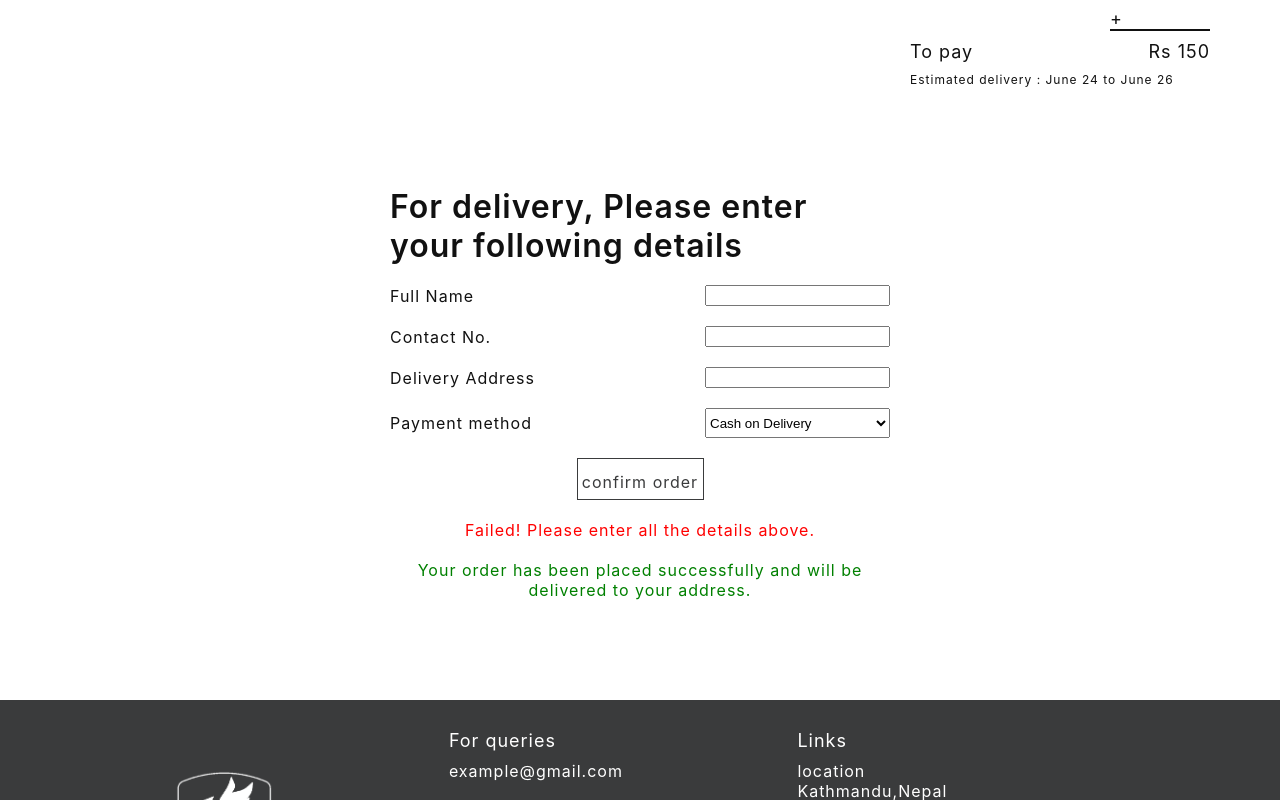
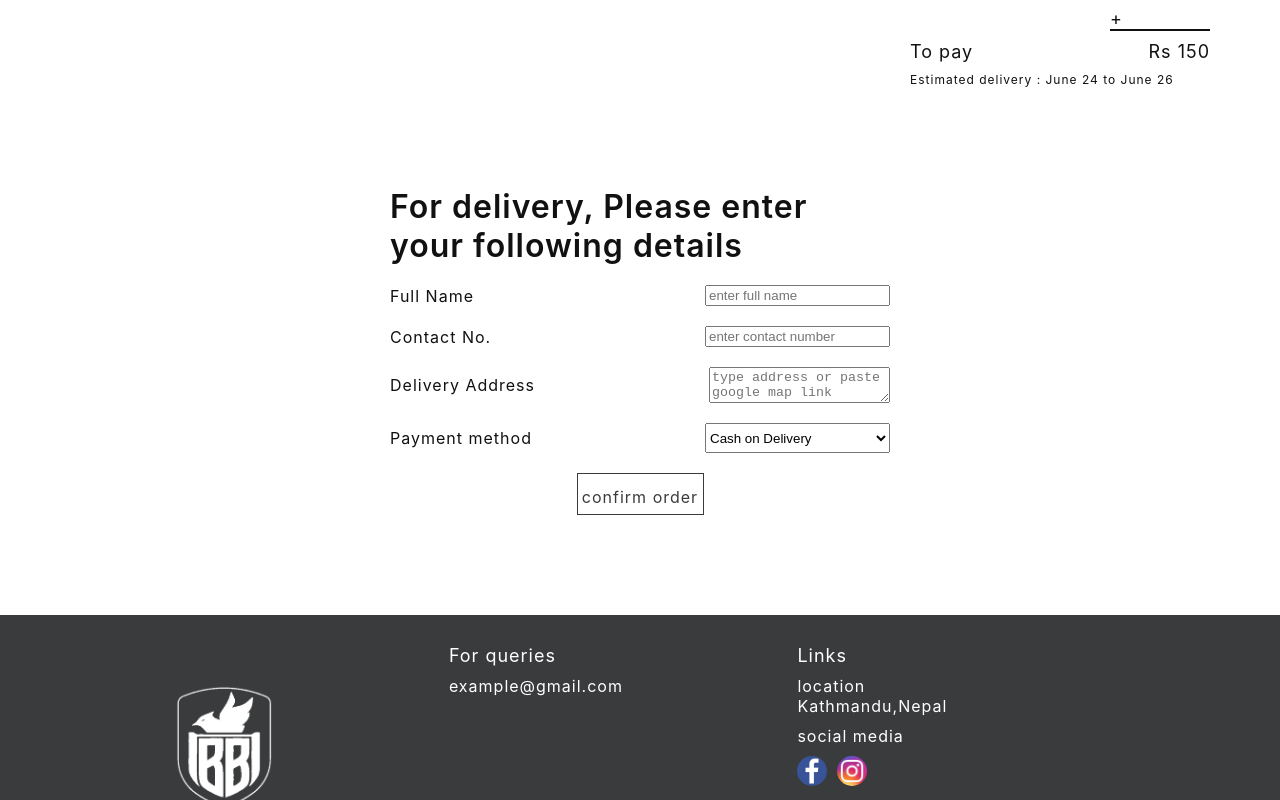
Before and after one commit to AnupRijal123/bag_shopping_website, a React (Create React App) app: page /confirm-order in a window 1280 px wide. Shown: the part 469-1269 px from the top of the page. Built offline with nearby package versions, Linux system fonts and the light colour scheme.

Commit message:
Completed form field value and confirm button

```diff
--- a/src/components/CardSection.js
+++ b/src/components/CardSection.js
@@ -4,12 +4,9 @@ import { useNavigate } from 'react-router';
 function CardSection(props) {
 
     const navigate = useNavigate();
-    console.log(props);
-    console.log(props.cardItemsArray);
+
 
     function goToItemDescription(itemId, itemCategory) {
-        console.log('card clicked');
-        console.log(itemId);
         navigate(`/category/${itemCategory}/${itemId}`);
     }
 
--- a/src/components/Cart.js
+++ b/src/components/Cart.js
@@ -3,7 +3,6 @@ import { useEffect, useState } from 'react';
 import { useNavigate } from 'react-router';
 
 function Cart(props) {
-    // console.log(props);
     const navigate = useNavigate();
     const [cartItemsArray, setCartItemsArray] = useState([]);
     useEffect(() => {
@@ -21,31 +20,29 @@ function Cart(props) {
     }, []);
 
     function goToItemDescriptionPage(itemID, itemCategory) {
-        console.log('clicked');
         props.closeCart();
         navigate(`/category/${itemCategory}/${itemID}`);
     }
 
 
     function handleCancelItem(value) {
-        console.log('cancel clicked', value);
         const filteredCartItemsArray = cartItemsArray.filter((item) => {
 
             return item !== cartItemsArray[value];
 
         });
 
-        console.log(filteredCartItemsArray);
         localStorage.setItem('cart-items', JSON.stringify(filteredCartItemsArray));
     }
 
 
     function handleCheckout() {
 
+        navigate('/confirm-order');
+
         //get confirm-order array from localStorage and add cart item that array and set final array to localStorage
 
         const confirmOrderArray = JSON.parse(localStorage.getItem('confirm-item-details'));
-        console.log(confirmOrderArray);
 
         if (confirmOrderArray === null) {
             localStorage.setItem('confirm-item-details', JSON.stringify(cartItemsArray))
@@ -83,7 +80,7 @@ function Cart(props) {
 
                     {
                         cartItemsArray.map((item, index) => (
-                            <div key={item.id} className="order-item">
+                            <div key={index} className="order-item">
 
                                 <div onClick={() => { goToItemDescriptionPage(item.id, item.category) }} className="order-item-left-container cursor-pointer">
                                     <img className="order-item-image" src={require('../assets/images/bannerimage.jpg')} alt="item-image" />
--- a/src/components/Navbar.js
+++ b/src/components/Navbar.js
@@ -41,7 +41,6 @@ function Navbar() {
     }
 
     function handleCartClick() {
-        console.log('cart clicked');
         setIsCartClicked(true);
     }
 
--- a/src/pages/CategoryListingPage.js
+++ b/src/pages/CategoryListingPage.js
@@ -5,7 +5,6 @@ import { useEffect } from 'react';
 
 function CategoryListingPage() {
     const urlCategory = useParams();
-    console.log(urlCategory);
 
     const categoryArray = [
         {
--- a/src/pages/ConfirmOrderPage.js
+++ b/src/pages/ConfirmOrderPage.js
@@ -5,6 +5,15 @@ import { useState, useEffect } from 'react';
 function ConfirmOrderPage() {
 
     const navigate = useNavigate();
+
+    const [fullName, setFullName] = useState('');
+    const [contactNumber, setContactNumber] = useState('');
+    const [deliveryAddress, setDeliveryAddress] = useState('');
+    const [showErrorMessage, setShowErrorMessage] = useState(false);
+    const [showSuccessMessage, setShowSuccessMessage] = useState(false);
+
+
+
     const [orderItemsArray, setOrderItemsArray] = useState([]);
 
     const totalPrice = orderItemsArray.reduce((total, item) => {
@@ -52,22 +61,34 @@ function ConfirmOrderPage() {
 
     }, []);
 
+    useEffect(() => {
+
+        if (fullName.length !== 0 && contactNumber.length !== 0 && deliveryAddress.length !== 0) {
+            setShowErrorMessage(false);
+        }
+
+    }, [fullName, contactNumber, deliveryAddress]);
+
     function goToItemDescriptionPage(itemID, itemCategory) {
-        console.log('clicked');
         navigate(`/category/${itemCategory}/${itemID}`);
     }
 
-    console.log(orderItemsArray);
     function handleCancelItem(value) {
-        console.log('cancel clicked', value);
         const filteredOrderItem = orderItemsArray.filter((item, index) => {
             return index !== value;
         });
-
-        console.log(filteredOrderItem);
-        setOrderItemsArray(filteredOrderItem);
         //replacing localstorage order array with this filtered array
         localStorage.setItem('confirm-item-details', JSON.stringify(filteredOrderItem));
+    }
+
+    function handleConfirmOrder() {
+        console.log('confirmed clicked');
+        //if any of form field is empty showing error message
+        if (fullName.length === 0 || contactNumber.length === 0 || deliveryAddress.length === 0) {
+            setShowErrorMessage(true);
+        } else {
+            setShowSuccessMessage(true);
+        }
     }
 
 
@@ -84,7 +105,7 @@ function ConfirmOrderPage() {
 
                             {
                                 orderItemsArray.map((item, index) => (
-                                    <div key={item.id} className="order-item">
+                                    <div key={index} className="order-item">
 
                                         <div onClick={() => { goToItemDescriptionPage(item.id, item.category) }} className="order-item-left-container cursor-pointer">
                                             <img className="order-item-image" src={require('../assets/images/bannerimage.jpg')} alt="item-image" />
@@ -138,19 +159,39 @@ function ConfirmOrderPage() {
 
                 <div className="customer-information-input-container">
                     <h1 className="black-text">For delivery, Please enter your following details</h1>
+
                     <div className="customer-input-row">
                         <p className="black-text">Full Name</p>
-                        <input type="text" />
+                        <input type="text"
+                            value={fullName}
+                            placeholder="enter full name"
+                            onChange={(event) => {
+                                setFullName(event.target.value);
+                            }}
+                        />
                     </div>
 
                     <div className="customer-input-row">
                         <p className="black-text">Contact No.</p>
-                        <input type="tel" />
+                        <input
+                            type="tel"
+                            value={contactNumber}
+                            placeholder="enter contact number"
+                            onChange={(event) => {
+                                setContactNumber(event.target.value)
+                            }}
+                        />
                     </div>
 
                     <div className="customer-input-row">
                         <p className="black-text">Delivery Address</p>
-                        <input type="address" />
+                        <textarea
+                            value={deliveryAddress}
+                            placeholder="type address or paste google map link "
+                            onChange={(event) => {
+                                setDeliveryAddress(event.target.value);
+                            }}
+                        ></textarea>
                     </div>
 
                     <div className="customer-input-row">
@@ -162,13 +203,20 @@ function ConfirmOrderPage() {
                     </div>
 
 
-                    <div className="button-layout button-transparent-background button-gray-border">
+                    <div onClick={handleConfirmOrder} className="button-layout button-transparent-background button-gray-border">
                         <div className="button-background-container button-gray-background"></div>
                         <p className="button-text dark-gray-text">confirm order</p>
                     </div>
 
-                    <p className="red-text center-aligned-text">Failed! Please enter all the details above.</p>
-                    <p className="green-text center-aligned-text">Your order has been placed successfully and will be delivered to your address.</p>
+
+                    {showErrorMessage === true &&
+                        <p className="red-text center-aligned-text">Failed! Please enter all the details above.</p>
+                    }
+
+
+                    {showSuccessMessage === true &&
+                        <p className="green-text center-aligned-text">Your order has been placed successfully and will be delivered to your address.</p>
+                    }
 
 
                 </div>
```
Also changed, not shown: src/pages/ItemDescriptionPage.js (+0 -7 lines).
